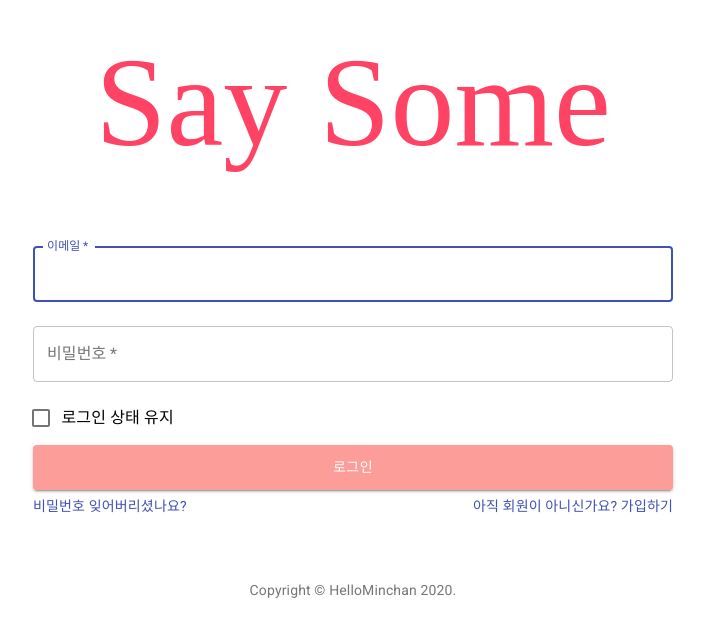
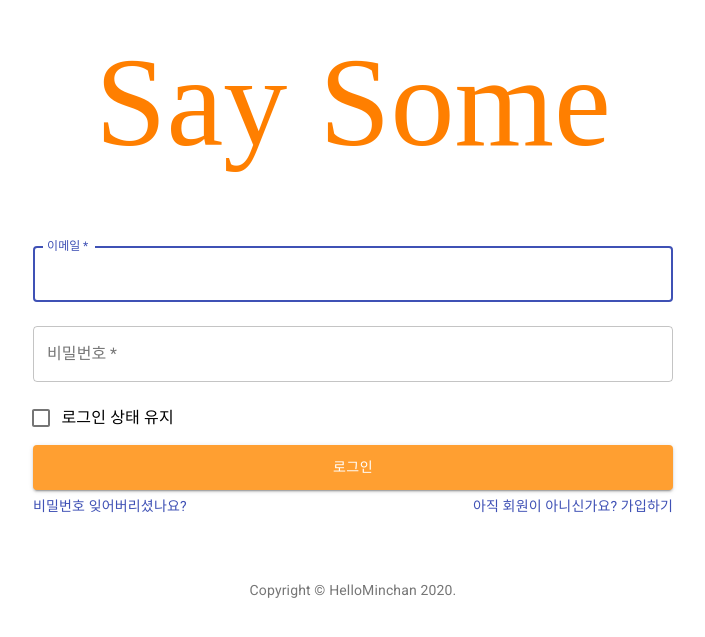
Before and after one commit to HelloMinchan/saysome, a React (Create React App) app: page /login in a window 1280 px wide. Shown: the part 135-772 px from the top of the page, without its empty margins (287-992 px from the left). Built offline with nearby package versions, Linux system fonts and the light colour scheme; a web font is replaced by a local one.

Commit message:
2020.05.01

```diff
--- a/public/electron.ts
+++ b/public/electron.ts
@@ -8,7 +8,6 @@ let mainWindow: BrowserWindow;
 
 function createWindow() {
   mainWindow = new BrowserWindow({
-    // 이것들은 제가 사용하는 설정이니 각자 알아서 설정 하십시오.
     //alwaysOnTop: true,
     center: true,
     //fullscreen: true,
--- /dev/null
+++ b/src/globalData.ts
@@ -0,0 +1,7 @@
+/* 전역 데이터 관리 파일 */
+
+// 로고 색깔 변수
+export const logoColor: string = "#ff7f00";
+
+// 로그인 버튼 색깔 변수
+export const loginButtonColor: string = "#ff9f31";
--- a/src/pages/LoginPage.tsx
+++ b/src/pages/LoginPage.tsx
@@ -14,11 +14,8 @@ import {
 } from "@material-ui/core";
 import MuiAlert, { AlertProps } from "@material-ui/lab/Alert";
 
-// 로고 색깔 변수
-const logoColor = "#fe4365";
-
-// 로그인 버튼 색깔 변수
-const loginButtonColor = "#fc9d9a";
+// import globalData
+import { logoColor, loginButtonColor } from "../globalData";
 
 /*
   로그인 실패 경고창 생성 함수
@@ -39,7 +36,7 @@ interface LoginPageProps extends RouteComponentProps<any> {
                               LoginPage 컴포넌트
                               Arguments : LoginPageProps
                               Return : FunctionComponent
-                              마지막 수정 : 2020.04.29
+                              마지막 수정 : 2020.04.30
 ***************************************************************************************/
 const LoginPage: React.FC<LoginPageProps> = ({
   authenticated,
```
